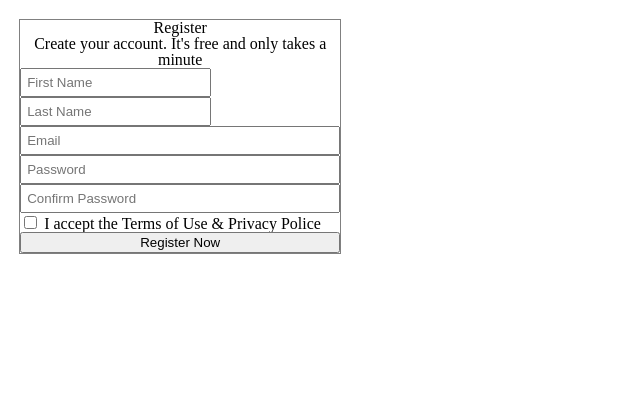
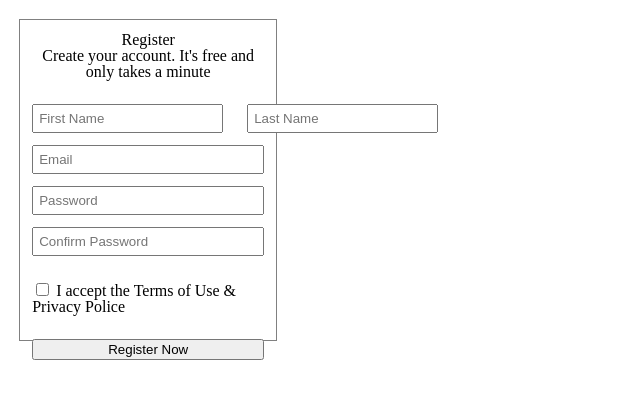
Before and after one commit to RomanSeveryn/form, a plain HTML site: page index.html in a window 1280 px wide. Shown: the whole page, without its empty margins (0-640 px from the left). Drawn offline with Linux system fonts and the light colour scheme.

Commit message:
Fixed form

```diff
--- a/assets/css/style.css
+++ b/assets/css/style.css
@@ -1,7 +1,7 @@
 .register-form {
   display: flex;
   flex-direction: column;
-  max-width: 25vw;
+  max-width: 20vw;
   max-height: 40vh;
   margin: 1.2em;
   border: 1px solid grey;
@@ -21,24 +21,36 @@
   text-align: center;
 }
 .margin-form {
+  margin: 12px;
 }
 .info-user {
+  display: flex;
+}
+.data-user {
+  display: flex;
+  flex-direction: column;
+}
+.name {
+  /* flex-basis: 45%; */
+
+  margin: 12px;
+}
+.data {
+  margin-left: 12px;
+  margin-right: 12px;
+  margin-bottom: 12px;
 
 }
-.name {
-  flex-basis: 45%;
-  justify-content: space-between;
-}
 .main-form {
-  display: flex;
+  /* display: flex;
   flex-direction: column;
 
   align-content: space-between;
-  margin: 12px;
+  margin: 12px; */
 }
 .main-form > input {
   margin-bottom: 12px;
-  ;
+
 }
 .checkbox-form {
 
--- a/index.html
+++ b/index.html
@@ -13,20 +13,22 @@
         <h1>Register</h1>
         <p>Create your account. It's free and only takes a minute</p>
       </section>
-      <form method="GET" class="form margin-form">
-        <fieldset class="info-user margin-form">
+      <form method="GET" class="form">
+
+        <fieldset class="info-user">
           <input class="name" type="text" name="First name" placeholder="First Name" />
           <input class="name" type="text" name="Last name" placeholder="Last Name" />
-        </fieldset>
-
-        <input type="email" name="Email" placeholder="Email" />
-        <input type="password" name="password" placeholder="Password" />
-        <input type="password" name="password" placeholder="Confirm Password" />
+        </fieldset >
+        <fieldset class="data-user">
+        <input class="data" type="email" name="Email" placeholder="Email" />
+        <input class="data" type="password" name="password" placeholder="Password" />
+        <input class="data" type="password" name="password" placeholder="Confirm Password" />
+      </fieldset>
         <fieldset class="checkbox-form margin-form">
           <input type="checkbox" />
           <span>I accept the Terms of Use & Privacy Police</span>
         </fieldset>
-        <button class="button" type="submit">Register Now</button>
+        <button class="button margin-form" type="submit">Register Now</button>
       </form>
     </article>
   </body>
```
